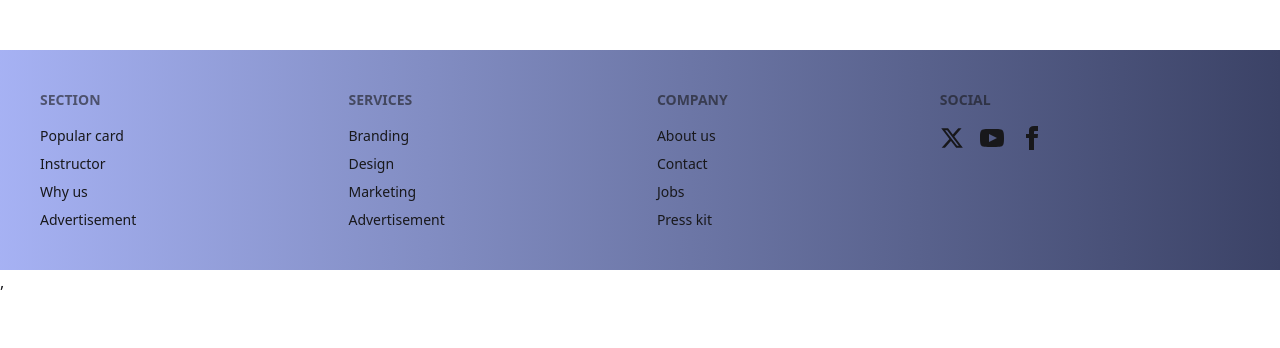
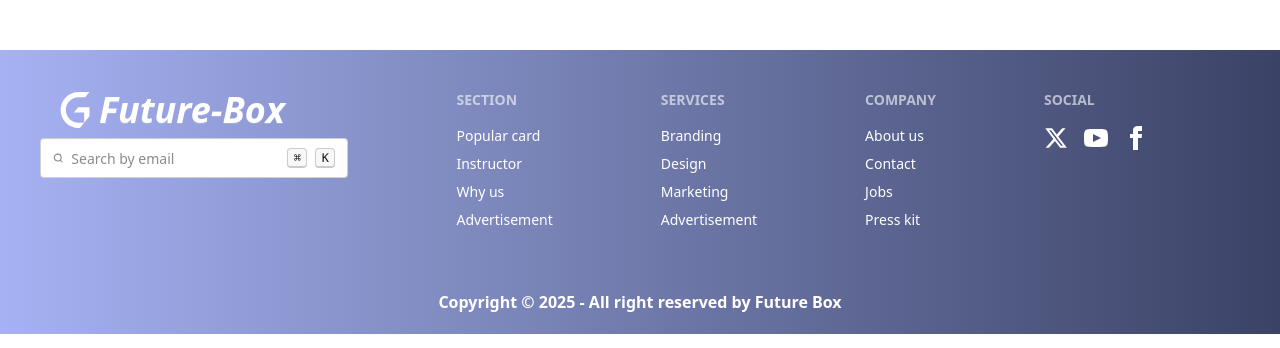
Before and after one commit to sumai-suchi/B12-a10-future-box-client, a React app: page /viewDetails/1 in a window 1280 px wide. Shown: the part 1106-1454 px from the top of the page. Before the commit the page ends 1400 px from the top, so only its background shows below. Built offline with nearby package versions, Linux system fonts and the light colour scheme; no server answers; the HTML template or start-up script is replaced by a standard one.

Commit message:
added error page and footer design

```diff
--- /dev/null
+++ b/src/Components/ErrorPage.jsx
@@ -0,0 +1,33 @@
+import { FiHome } from "react-icons/fi";
+import { Link } from "react-router";
+
+const ErrorPage = () => {
+  return (
+    <div className="flex flex-col items-center justify-center min-h-screen bg-gray-50 px-6 text-center">
+      <h1 className="text-9xl font-extrabold text-gray-300 mb-6">404</h1>
+
+      <h2 className="text-4xl font-bold text-gray-800 mb-2">
+        Oops! Page not found
+      </h2>
+      <p className="text-gray-600 mb-6">
+        The page you are looking for does not exist or has been moved.
+      </p>
+
+      <Link
+        to="/"
+        className="inline-flex items-center px-6 py-3 bg-blue-600 text-white font-semibold rounded-lg hover:bg-blue-700 transition"
+      >
+        <FiHome className="mr-2" size={20} />
+        Go to Home
+      </Link>
+
+      <img
+        src="https://i.ibb.co/ck1SGFJ/404-Illustration.png"
+        alt="404 Illustration"
+        className="mt-12 w-1/2 max-w-sm md:max-w-md"
+      />
+    </div>
+  );
+};
+
+export default ErrorPage;
--- a/src/Components/Footer.jsx
+++ b/src/Components/Footer.jsx
@@ -1,8 +1,41 @@
 import { FaXTwitter } from "react-icons/fa6";
+import { SiGreatlearning } from "react-icons/si";
 
 const Footer = () => {
   return (
-    <footer className="footer  sm:footer-horizontal bg-linear-to-r from-[#4d64e8]/50 to-[#3b4266] text-base-content  p-10">
+    <div className="w-full h-full bg-linear-to-r from-[#4d64e8]/50 to-[#3b4266]">
+      <footer className="footer text-white  sm:footer-horizontal   p-10">
+        <div className="flex flex-col">
+          <a className="btn btn-ghost text-xl md:text-4xl font-bold italic text-white">
+            <SiGreatlearning />
+            Future-Box
+          </a>
+          <label className="input text-base-content ">
+            <svg
+              className="h-[1em] opacity-50"
+              xmlns="http://www.w3.org/2000/svg"
+              viewBox="0 0 24 24"
+            >
+              <g
+                strokeLinejoin="round"
+                strokeLinecap="round"
+                strokeWidth="2.5"
+                fill="none"
+                stroke="currentColor"
+              >
+                <circle cx="11" cy="11" r="8"></circle>
+                <path d="m21 21-4.3-4.3"></path>
+              </g>
+            </svg>
+            <input
+              type="search"
+              className="grow text-base-content"
+              placeholder="Search by email"
+            />
+            <kbd className="kbd kbd-sm">⌘</kbd>
+            <kbd className="kbd kbd-sm">K</kbd>
+          </label>
+        </div>
         <nav>
           <h6 className="footer-title">Section</h6>
           <a className="link link-hover">Popular card</a>
@@ -55,6 +88,13 @@ const Footer = () => {
           </div>
         </nav>
       </footer>
+      <aside className="text-center text-white font-semibold py-5">
+        <p>
+          Copyright © {new Date().getFullYear()} - All right reserved by Future
+          Box
+        </p>
+      </aside>
+    </div>
   );
 };
 
--- a/src/router/router.jsx
+++ b/src/router/router.jsx
@@ -12,6 +12,7 @@ import MyEnrolledCourse from "../pages/MyEnrolledCourse";
 import AddCourses from "../pages/AddCourses";
 import ViewDetailsPage from "../Components/ViewDetailsPage";
 import UpdateData from "../Components/UpdateData";
+import ErrorPage from "../Components/ErrorPage";
 
 export const router = createBrowserRouter([
   {
@@ -35,6 +36,7 @@ export const router = createBrowserRouter([
         element: <ViewDetailsPage></ViewDetailsPage>,
       },
     ],
+    errorElement: <ErrorPage></ErrorPage>,
   },
   {
     path: "auth",
@@ -49,6 +51,7 @@ export const router = createBrowserRouter([
         element: <Register></Register>,
       },
     ],
+    errorElement: <ErrorPage></ErrorPage>,
   },
   {
     path: "dashboard",
@@ -76,5 +79,6 @@ export const router = createBrowserRouter([
         element: <UpdateData></UpdateData>,
       },
     ],
+    errorElement: <ErrorPage></ErrorPage>,
   },
 ]);
```
Lines whose indentation alone changed are shown as unchanged.
